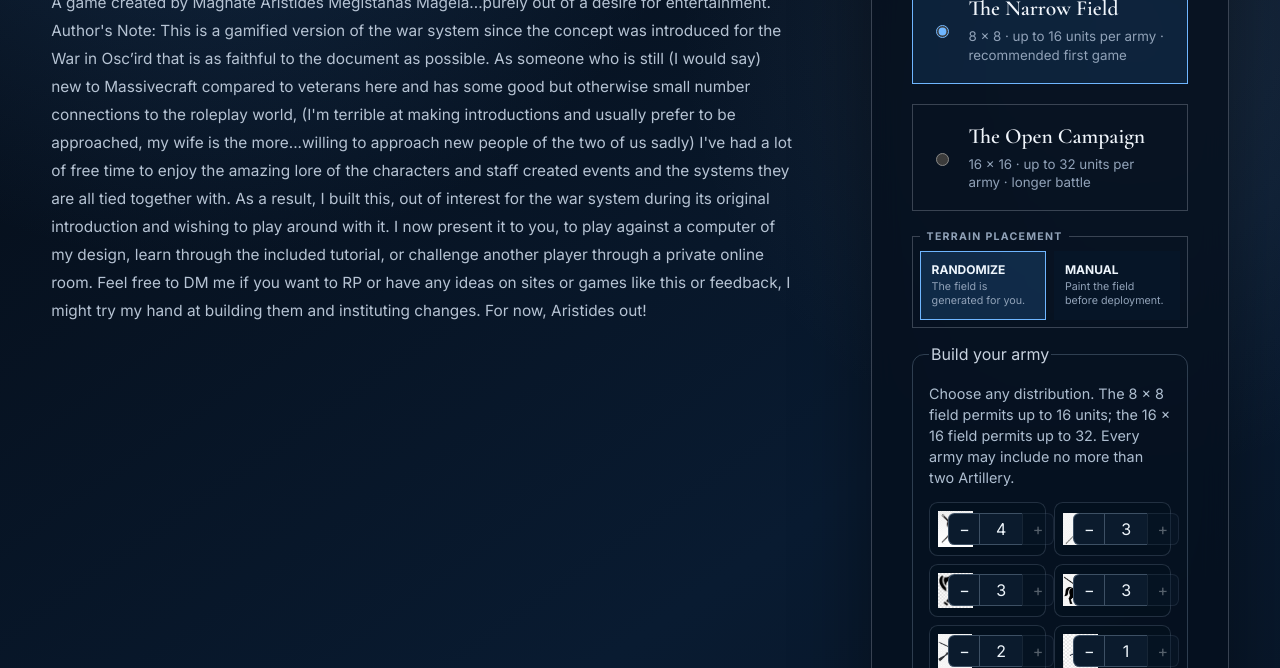
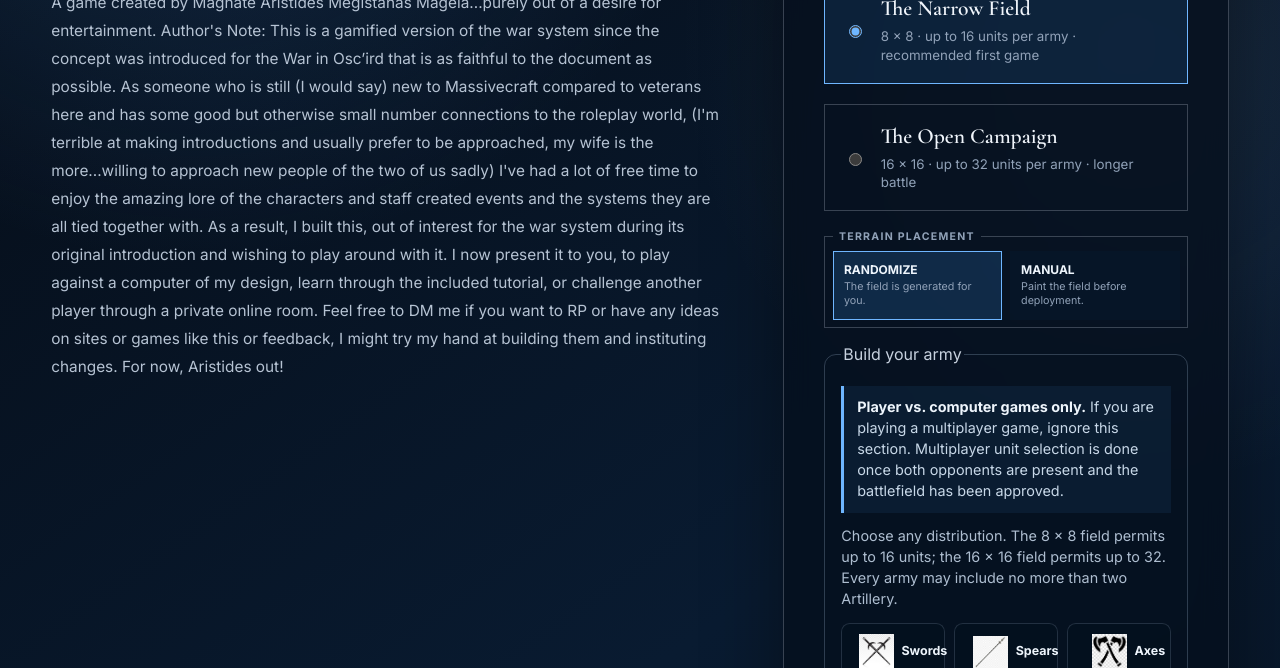
Before and after one commit to Poseidon50th/MassivecraftWargaming, a website built with Vite: page index.html in a window 1280 px wide. Shown: the part 284-952 px from the top of the page. Built offline with nearby package versions, Linux system fonts and the light colour scheme.

Commit message:
UPDATE TIME

```diff
--- a/index.html
+++ b/index.html
@@ -50,6 +50,7 @@
           </fieldset>
           <fieldset class="army-picker">
             <legend>Build your army</legend>
+            <p class="army-mode-note"><strong>Player vs. computer games only.</strong> If you are playing a multiplayer game, ignore this section. Multiplayer unit selection is done once both opponents are present and the battlefield has been approved.</p>
             <p>Choose any distribution. The 8 × 8 field permits up to 16 units; the 16 × 16 field permits up to 32. Every army may include no more than two Artillery.</p>
             <div id="single-player-army-builder"></div>
           </fieldset>
--- a/styles.css
+++ b/styles.css
@@ -50,7 +50,7 @@ a { color: var(--blue-bright); }
 .eyebrow, .chapter, .panel-kicker { margin: 0; color: var(--blue-bright); font-size: 0.7rem; font-weight: 700; letter-spacing: 0.2em; text-transform: uppercase; }
 
 main { max-width: 1500px; margin: 0 auto; padding: clamp(1.2rem, 3vw, 3rem) clamp(1rem, 4vw, 4rem) 4rem; }
-.welcome { display: grid; grid-template-columns: minmax(0, 1.35fr) minmax(19rem, 0.65fr); gap: clamp(2rem, 6vw, 7rem); align-items: start; min-height: 70vh; }
+.welcome { display: grid; grid-template-columns: minmax(0, 1.2fr) minmax(25rem, 0.8fr); gap: clamp(2rem, 5vw, 6rem); align-items: start; min-height: 70vh; }
 .welcome h2 { margin: 0.45rem 0 1rem; color: #f2f6fb; font: 600 clamp(2.1rem, 4vw, 4rem)/1 "Cormorant Garamond", serif; }
 .author-note { max-width: 58rem; margin: 0; color: #b6c3d3; font-size: clamp(0.96rem, 1.12vw, 1.1rem); line-height: 1.82; }
 
@@ -375,6 +375,18 @@ dialog li, dialog p { color: #b6c3d3; line-height: 1.58; }
   line-height: 1.45;
 }
 
+.army-picker > .army-mode-note {
+  margin-top: 0.35rem;
+  padding: 0.7rem 0.8rem;
+  border-left: 3px solid var(--blue-bright);
+  color: #c8d8e8;
+  background: rgba(47, 117, 189, 0.11);
+}
+
+.army-mode-note strong {
+  color: #eef5fc;
+}
+
 .army-builder {
   display: grid;
   gap: 0.75rem;
@@ -382,17 +394,17 @@ dialog li, dialog p { color: #b6c3d3; line-height: 1.58; }
 
 .army-builder-rows {
   display: grid;
-  grid-template-columns: repeat(2, minmax(0, 1fr));
-  gap: 0.5rem;
+  grid-template-columns: repeat(3, minmax(0, 1fr));
+  gap: 0.55rem;
 }
 
 .army-builder-row {
-  display: flex;
-  align-items: center;
-  justify-content: space-between;
-  gap: 0.65rem;
+  display: grid;
+  grid-template-rows: auto auto;
+  align-content: start;
+  gap: 0.5rem;
   min-width: 0;
-  padding: 0.5rem;
+  padding: 0.6rem;
   border: 1px solid rgba(154, 178, 203, 0.2);
   border-radius: 0.55rem;
   background: rgba(5, 16, 29, 0.56);
@@ -401,6 +413,7 @@ dialog li, dialog p { color: #b6c3d3; line-height: 1.58; }
 .army-builder-unit {
   display: flex;
   align-items: center;
+  justify-content: center;
   gap: 0.45rem;
   min-width: 0;
 }
@@ -412,14 +425,19 @@ dialog li, dialog p { color: #b6c3d3; line-height: 1.58; }
 }
 
 .army-builder-unit strong {
-  overflow: hidden;
-  text-overflow: ellipsis;
+  min-width: 0;
+  color: #eef5fc;
+  font-size: 0.78rem;
+  line-height: 1.15;
+  text-align: center;
+  white-space: nowrap;
 }
 
 .army-count-controls {
-  display: inline-grid;
-  grid-template-columns: 2rem 2.6rem 2rem;
+  display: grid;
+  grid-template-columns: 2rem minmax(2.4rem, 1fr) 2rem;
   align-items: center;
+  width: 100%;
 }
 
 .army-count-controls button,
@@ -455,6 +473,11 @@ dialog li, dialog p { color: #b6c3d3; line-height: 1.58; }
 .army-warning { flex-basis: 100%; font-size: 0.85rem; }
 .army-warning { margin: 0; color: #f0c88f; }
 
+@media (max-width: 1250px) {
+  .army-builder-rows { grid-template-columns: repeat(2, minmax(0, 1fr)); }
+}
+
 @media (max-width: 680px) {
   .army-builder-rows { grid-template-columns: 1fr; }
+  .army-builder-row { grid-template-columns: minmax(0, 1fr) minmax(7rem, 0.8fr); grid-template-rows: auto; align-items: center; }
 }
```
Also changed, not shown: V0.8.0_ARMY_BUILDER_UI_HOTFIX.md (added, +10 -0 lines), V0.8.0_WINDOWS_TEST_HOTFIX.md (added, +20 -0 lines), tests/interface.test.js (+7 -0 lines), .github/workflows/ci.yml (added), 1 other file.
